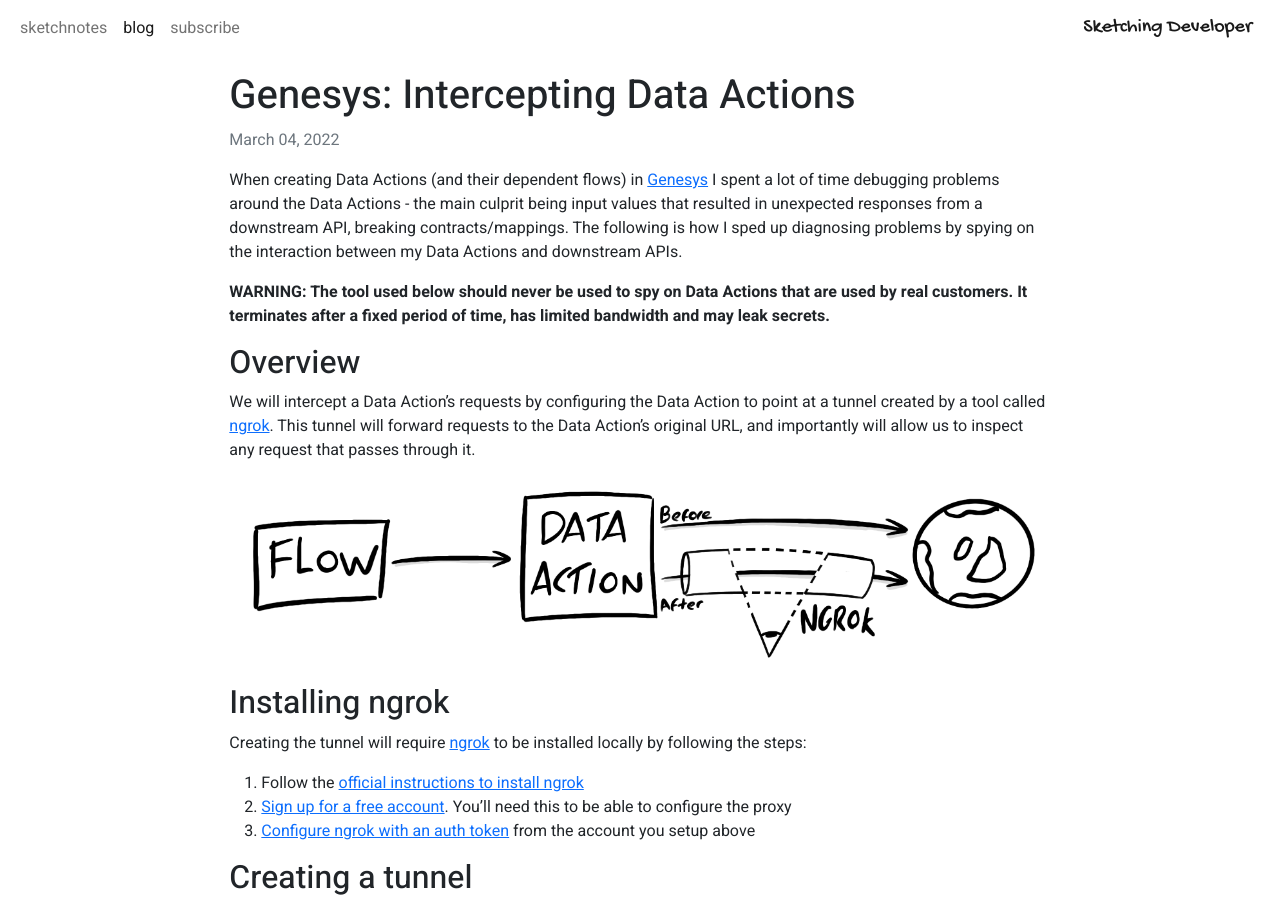
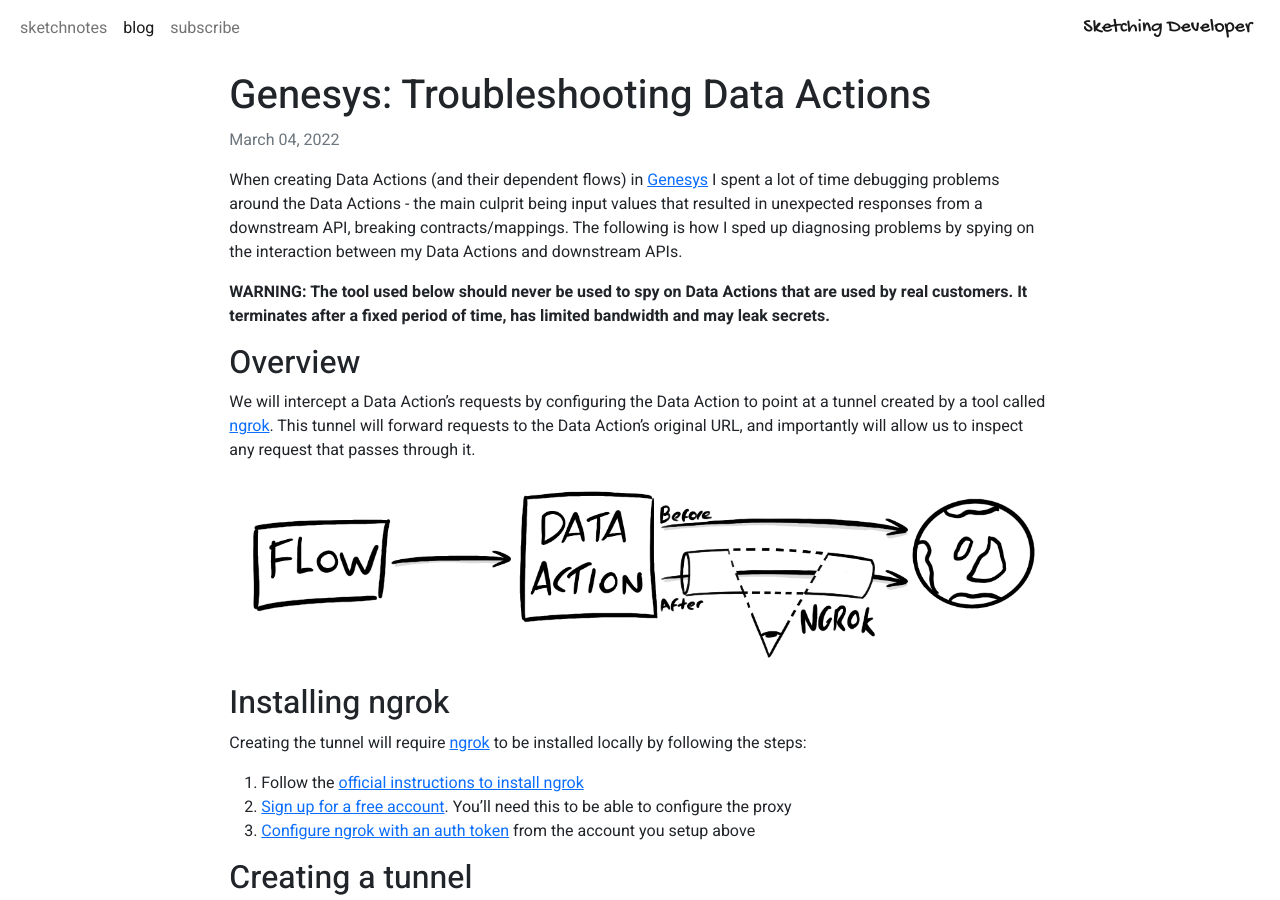
Before and after one commit to SketchingDev/sketchingdev.github.io, a Jekyll site: the page built from blog/_posts/2022-03-04-genesys-intercepting-data-actions.md, in a window 1280 px wide and 900 px high. Built offline with Jekyll 4.4.1, drawn with Linux system fonts in a browser that asks for light colours; nearby versions of some CDN libraries.

Commit message:
Rename Genesys article

```diff
--- a/blog/_posts/2022-03-04-genesys-intercepting-data-actions.md
+++ b/blog/_posts/2022-03-04-genesys-intercepting-data-actions.md
@@ -1,9 +1,9 @@
 ---
 layout: blog-post
-title:  "Genesys: Intercepting Data Actions"
+title:  "Genesys: Troubleshooting Data Actions"
 date:   2022-03-04 00:00:00
 categories: software developers ccaas genesys
-image-base: /assets/images/posts/2022-03-04-genesys-intercepting-data-actions
+image-base: /assets/images/posts/2022-03-04-genesys-troubleshooting-data-actions
 ---
 
 When creating Data Actions (and their dependent flows) in [Genesys](https://www.genesys.com/) I spent a lot of
```
Also changed, not shown: assets/images/posts/2022-03-04-genesys-troubleshooting-data-actions/data-action-configuration.png (renamed from assets/images/posts/2022-03-04-genesys-intercepting-data-actions/data-action-configuration.png), assets/images/posts/2022-03-04-genesys-troubleshooting-data-actions/flow-to-da-to-ngrok-before-after.png (renamed from assets/images/posts/2022-03-04-genesys-intercepting-data-actions/flow-to-da-to-ngrok-before-after.png), assets/images/posts/2022-03-04-genesys-troubleshooting-data-actions/ngrok-intercepted-requests.png (renamed from assets/images/posts/2022-03-04-genesys-intercepting-data-actions/ngrok-intercepted-requests.png).
